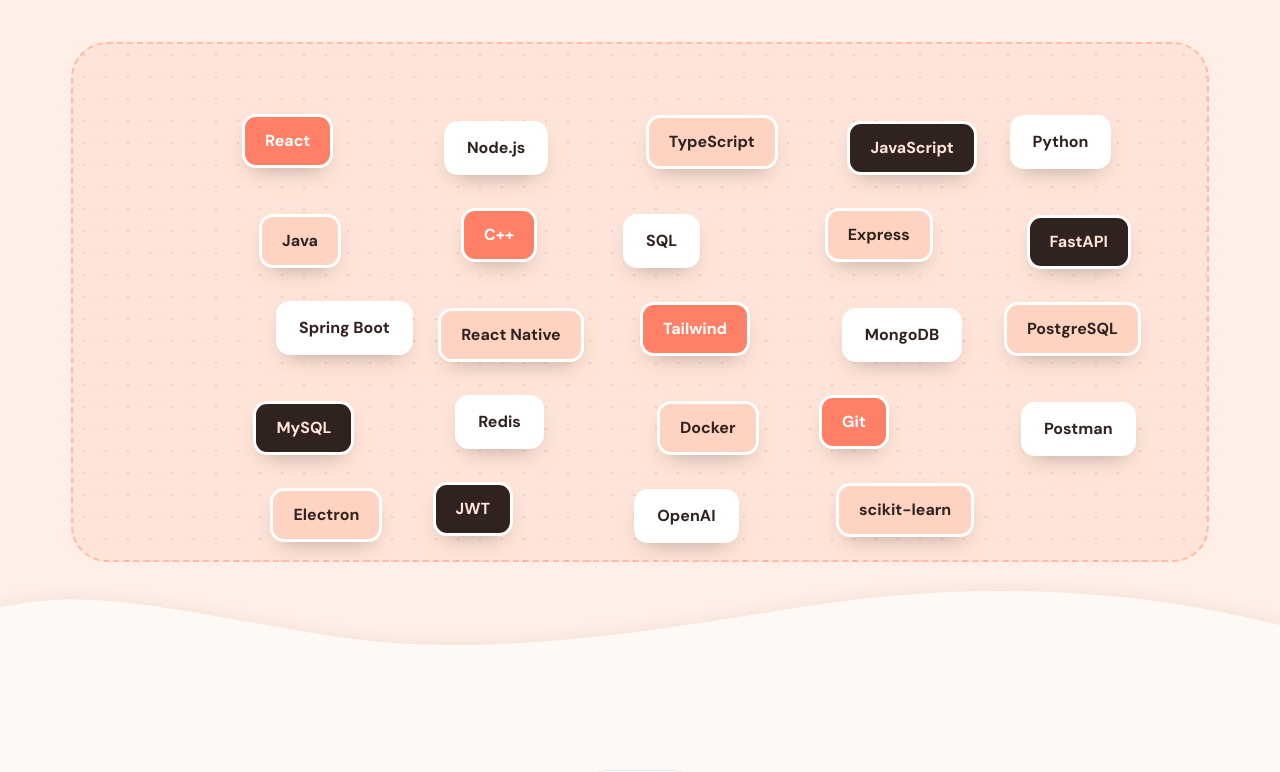
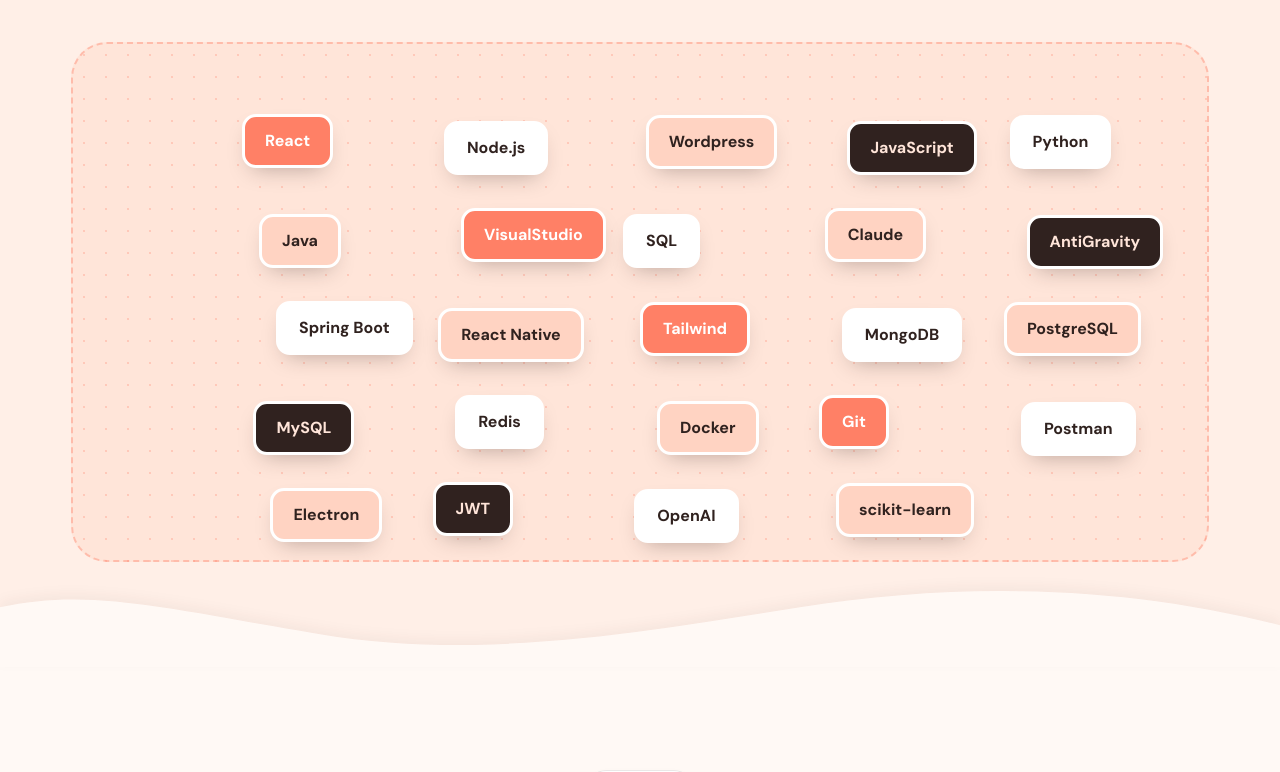
Before and after one commit to jeetendrakulkarni05/Anim-Website, a React (Vite) app: page / in a window 1280 px wide. Shown: the part 5463-6235 px from the top of the page. Built offline with nearby package versions, Linux system fonts and the light colour scheme.

Commit message:
Bottom image and skills changes

```diff
--- a/src/data.js
+++ b/src/data.js
@@ -81,8 +81,8 @@ export const journey = [
 ]
 
 export const skills = [
-  'React', 'Node.js', 'TypeScript', 'JavaScript', 'Python', 'Java', 'C++', 'SQL',
-  'Express', 'FastAPI', 'Spring Boot', 'React Native', 'Tailwind', 'MongoDB', 'PostgreSQL',
+  'React', 'Node.js', 'Wordpress', 'JavaScript', 'Python', 'Java', 'VisualStudio', 'SQL',
+  'Claude', 'AntiGravity', 'Spring Boot', 'React Native', 'Tailwind', 'MongoDB', 'PostgreSQL',
   'MySQL', 'Redis', 'Docker', 'Git', 'Postman', 'Electron', 'JWT', 'OpenAI', 'scikit-learn',
 ]
 
```
Also changed, not shown: public/img/stickers/lg/f239-old.webp (added), public/img/stickers/lg/f239.webp.
